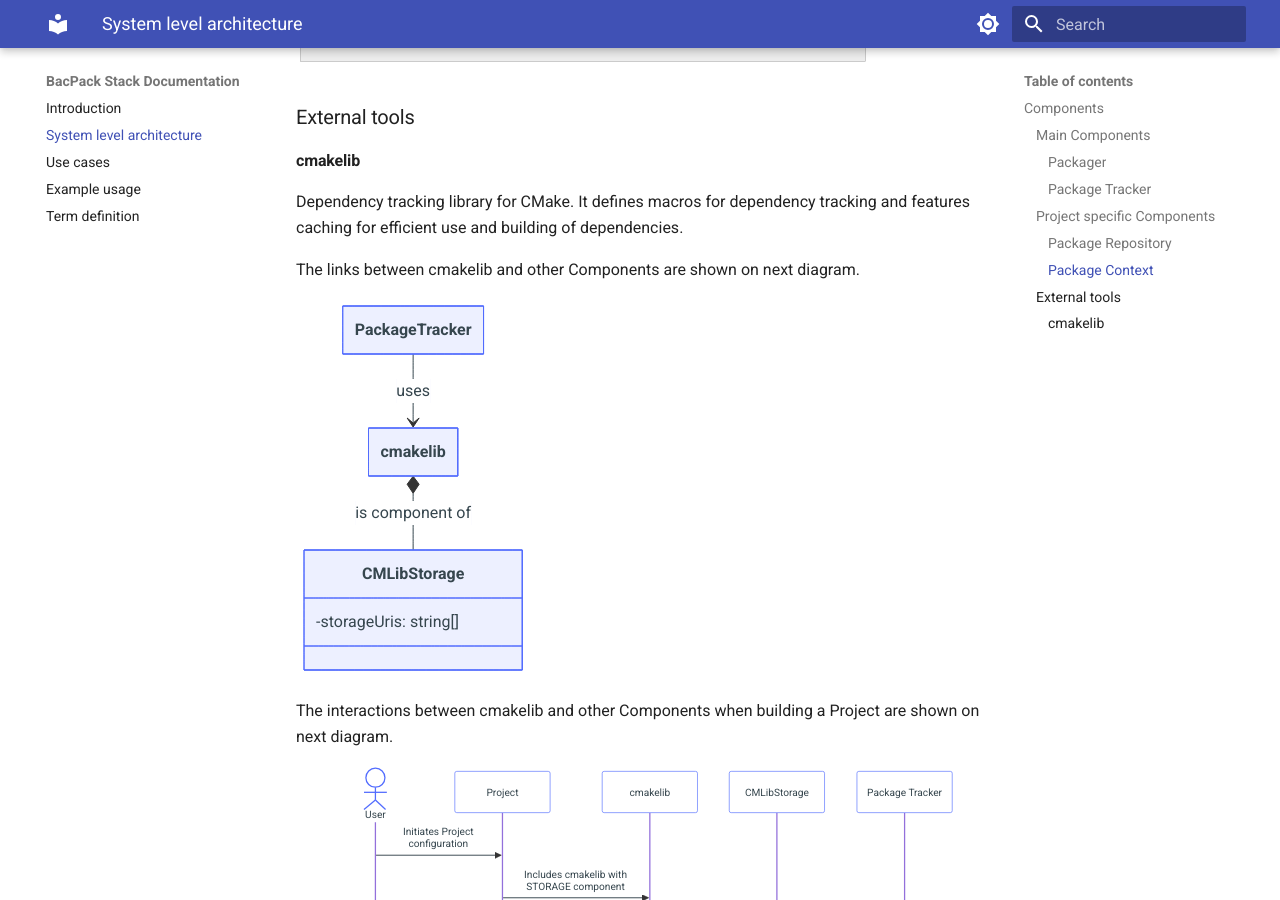
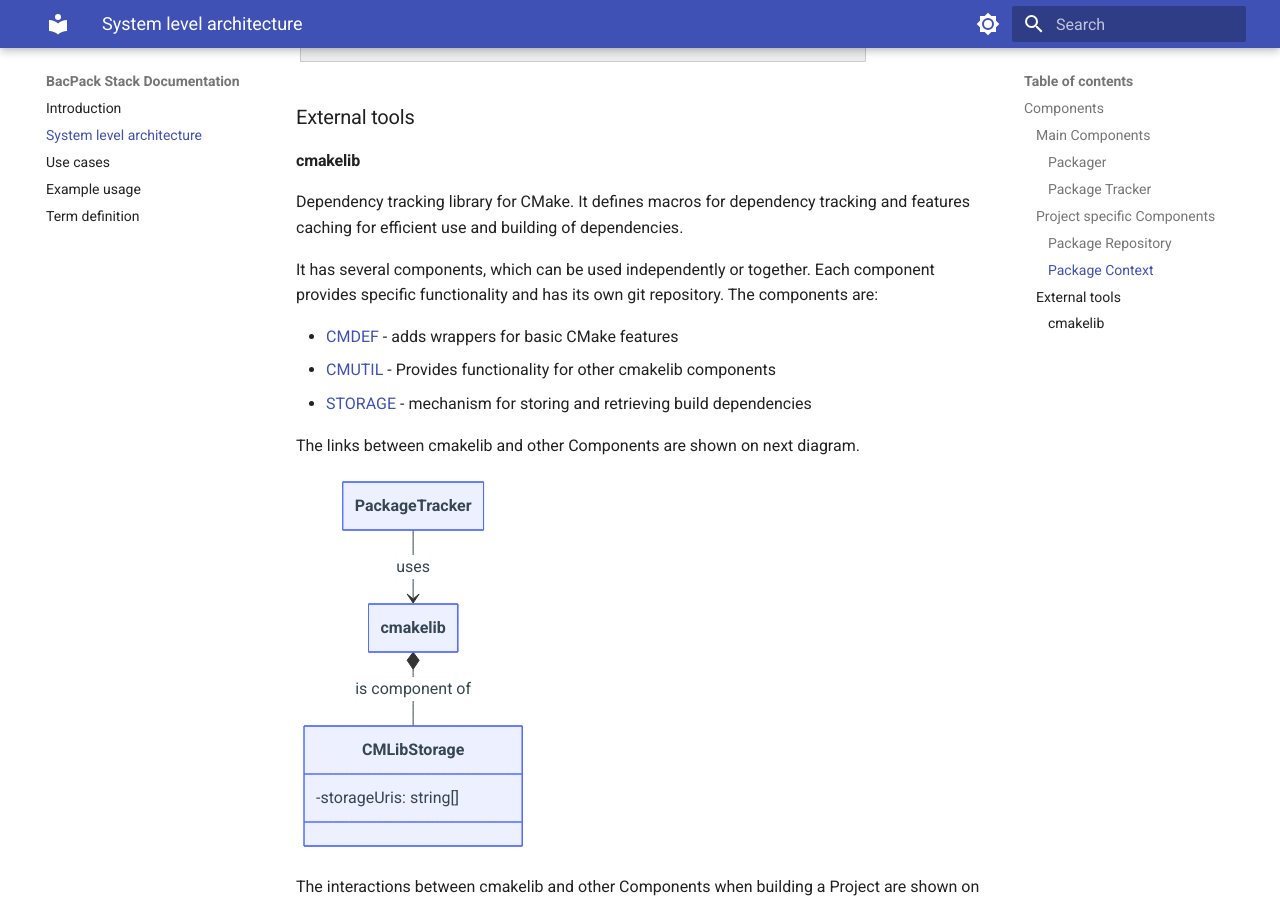
Before and after one commit to bacpack-system/bacpack-system.github.io, an MkDocs documentation site: the page built from docs/architecture.md, in a window 1280 px wide and 900 px high, scrolled down 3725 px. Built offline with MkDocs 1.6.1 and Material for MkDocs 9.7.7, drawn with Linux system fonts in a browser that asks for light colours.

Commit message:
Move cmakelib components list to System level architecture

````diff
--- a/docs/architecture.md
+++ b/docs/architecture.md
@@ -269,6 +269,16 @@ classDiagram
 Dependency tracking library for CMake. It defines macros for dependency tracking and features
 caching for efficient use and building of dependencies.
 
+It has several components, which can be used independently or together. Each component provides
+specific functionality and has its own git repository. The components are:
+
+ - [CMDEF](https://github.com/cmakelib/cmakelib-component-cmdef) - adds wrappers for basic CMake
+ features
+ - [CMUTIL](https://github.com/cmakelib/cmakelib-component-cmutil) - Provides functionality for
+ other cmakelib components
+ - [STORAGE](https://github.com/cmakelib/cmakelib-component-storage) - mechanism for storing and
+ retrieving build dependencies
+
 The links between cmakelib and other Components are shown on next diagram.
 
 ```mermaid
````
Also changed, not shown: docs/example_usage.md (+3 -10 lines).
